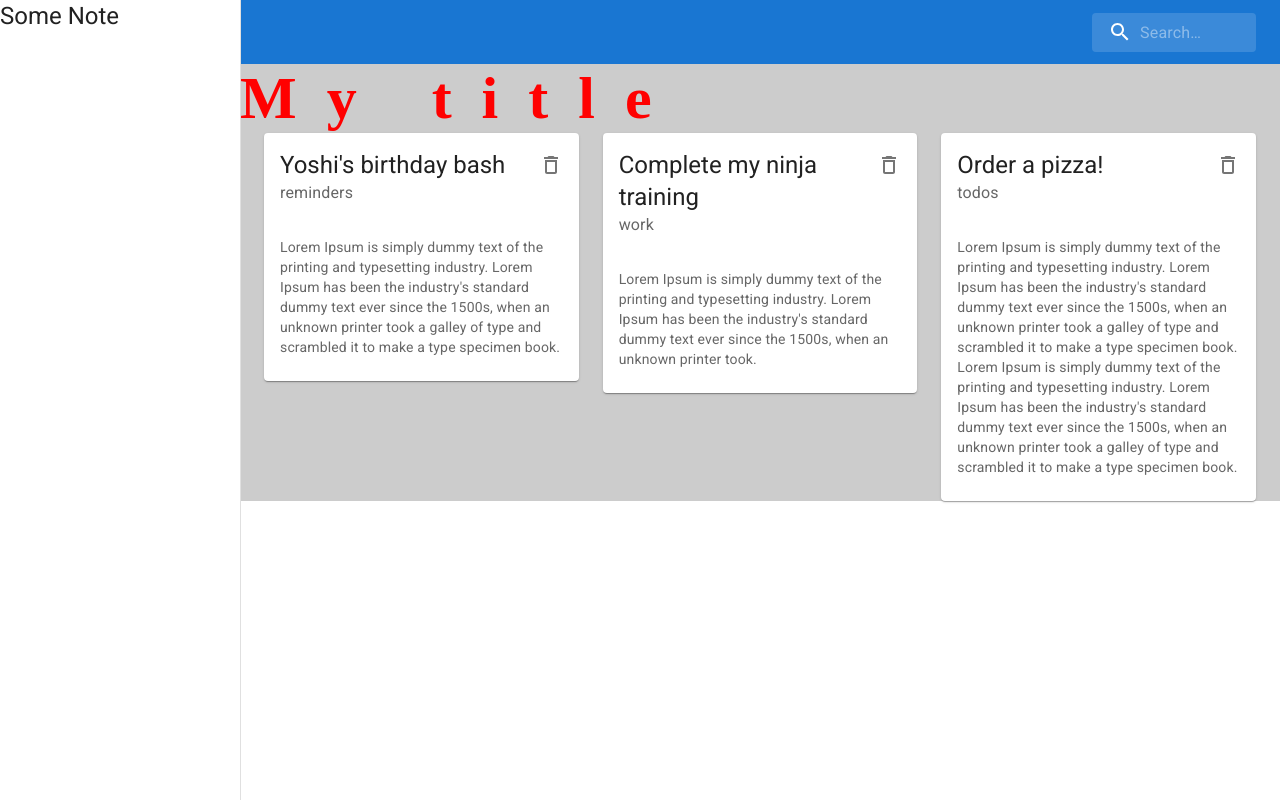
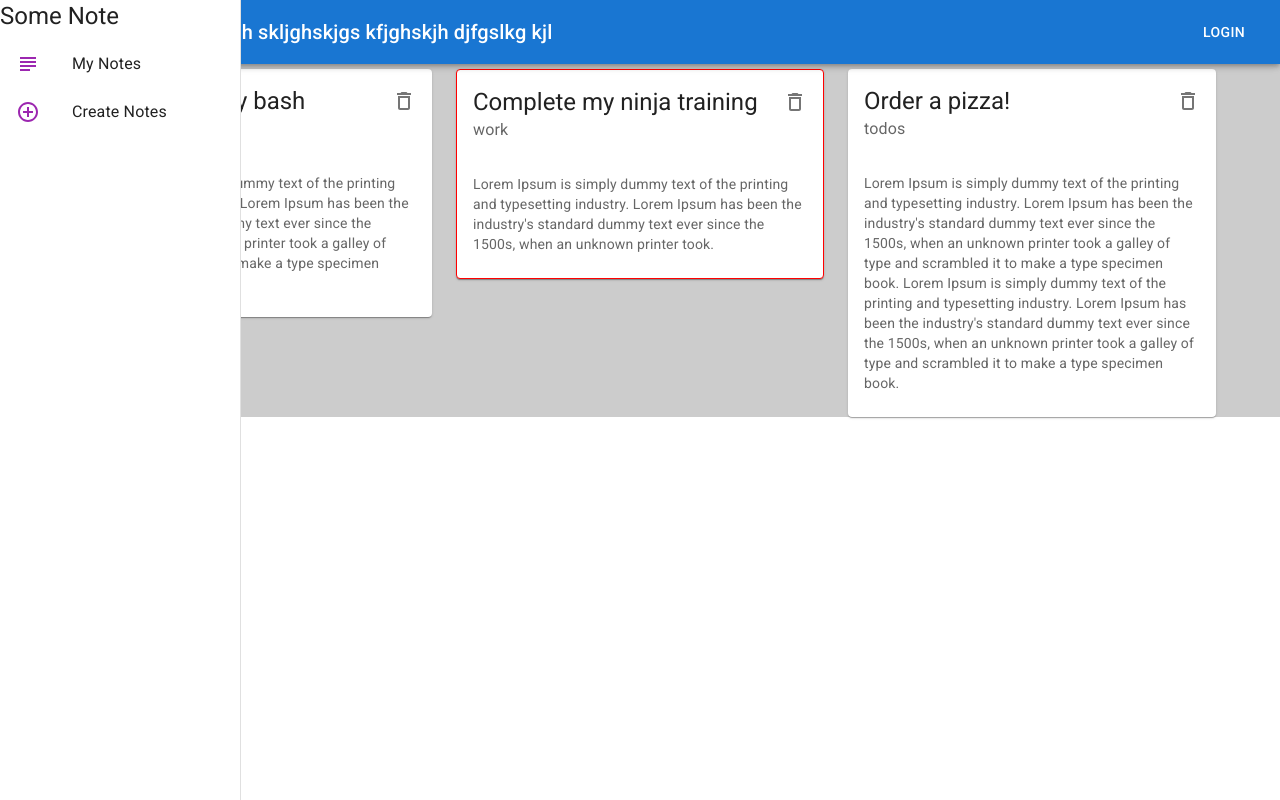
Before and after one commit to nestor-pineda/React-MUI-Cards, a React (Create React App) app: page / in a window 1280 px wide. Built offline with nearby package versions, Linux system fonts and the light colour scheme; data requests are answered from the project's data file; some icons are missing.

Commit message:
fixing the appbar

```diff
--- a/src/App.js
+++ b/src/App.js
@@ -13,7 +13,7 @@ function App() {
     <>
       <GlobalStyle />
       <ThemeProvider theme={theme}>
-        <NavBar />
+        {/* <NavBar /> */}
         <Router>
           <Layout>
             <Routes>
--- a/src/components/Layout/Layout.jsx
+++ b/src/components/Layout/Layout.jsx
@@ -1,12 +1,11 @@
 import { Pages } from "./style";
 import SideBar from "../SideBar/SideBar";
-// import Drawer from "@mui/material/Drawer";
-// import Typography from "@mui/material/Typography";
 import { makeStyles } from "@mui/styles";
+import NavBar from "../NavBar/NavBar";
 
 const useStyles = makeStyles({
   root: {
-    display: "flex",
+    display: "",
   },
 });
 
@@ -14,6 +13,7 @@ const Layout = ({ children }) => {
   const classes = useStyles();
   return (
     <div className={classes.root}>
+      <NavBar className={classes.appbar} />
       <SideBar />
       <Pages>{children}</Pages>
     </div>
--- a/src/components/NavBar/NavBar.jsx
+++ b/src/components/NavBar/NavBar.jsx
@@ -1,34 +1,28 @@
 import * as React from "react";
 import AppBar from "@mui/material/AppBar";
-import Box from "@mui/material/Box";
+
 import Toolbar from "@mui/material/Toolbar";
-import IconButton from "@mui/material/IconButton";
 import Typography from "@mui/material/Typography";
-import MenuIcon from "@mui/icons-material/Menu";
-import SearchIcon from "@mui/icons-material/Search";
-import { Search, SearchIconWrapper, StyledInputBase } from "./style.jsx";
+import Button from "@mui/material/Button";
 
-const SearchAppBar = () => {
+import { makeStyles } from "@mui/styles";
+
+const useStyles = makeStyles({
+  navbar: {
+    marginLeft: "240",
+  },
+});
+
+export default function NavBar() {
+  const classes = useStyles();
   return (
-    <Box sx={{ flexGrow: 1 }}>
-      <AppBar position="static">
-        <Toolbar>
-          <IconButton size="large" edge="start" color="inherit" aria-label="open drawer" sx={{ mr: 2 }}>
-            <MenuIcon />
-          </IconButton>
-          <Typography variant="h6" noWrap component="div" sx={{ flexGrow: 1, display: { xs: "none", sm: "block" } }}>
-            MUI
-          </Typography>
-          <Search>
-            <SearchIconWrapper>
-              <SearchIcon />
-            </SearchIconWrapper>
-            <StyledInputBase placeholder="Search…" inputProps={{ "aria-label": "search" }} />
-          </Search>
-        </Toolbar>
-      </AppBar>
-    </Box>
+    <AppBar className={classes.navbar}>
+      <Toolbar>
+        <Typography variant="h6" component="div" sx={{ flexGrow: 1 }}>
+          News lskdjfla shlkjs kljgh skljghskjgs kfjghskjh djfgslkg kjl
+        </Typography>
+        <Button color="inherit">Login</Button>
+      </Toolbar>
+    </AppBar>
   );
-};
-
-export default SearchAppBar;
+}
--- a/src/components/NoteCard.jsx
+++ b/src/components/NoteCard.jsx
@@ -5,11 +5,24 @@ import CardContent from "@mui/material/CardContent";
 import IconButton from "@mui/material/IconButton";
 import Typography from "@mui/material/Typography";
 import DeleteOutlinedIcon from "@mui/icons-material/DeleteOutlined";
+import { makeStyles } from "@mui/styles";
+
+const useStyles = makeStyles({
+  test: {
+    border: (note) => {
+      if (note.category == "work") {
+        return "1px solid red";
+      }
+    },
+  },
+});
 
 export default function NoteCard({ note, handleDelete }) {
+  const classes = useStyles(note);
+
   return (
     <div>
-      <Card elevation={1}>
+      <Card elevation={1} className={classes.test}>
         <CardHeader
           action={
             <IconButton onClick={() => handleDelete(note.id)}>
--- a/src/components/SideBar/SideBar.jsx
+++ b/src/components/SideBar/SideBar.jsx
@@ -1,24 +1,59 @@
 import Drawer from "@mui/material/Drawer";
 import Typography from "@mui/material/Typography";
 import { makeStyles } from "@mui/styles";
+import List from "@mui/material/List";
+import ListItem from "@mui/material/ListItem";
+import ListItemIcon from "@mui/material/ListItemIcon";
+import ListItemText from "@mui/material/ListItemText";
+import { AddCircleOutlineOutlined, SubjectOutlined } from "@mui/icons-material";
+import { useNavigate } from "react-router-dom";
+import { useLocation } from "react-router";
 
 const useStyles = makeStyles({
   myDrawer: {
     width: 240,
+    color: "#ff0000",
   },
   myDrawerPaper: {
     width: 240,
+  },
+  active: {
+    backgroundColor: "#f4fafa",
   },
 });
 
 const SideBar = () => {
   const classes = useStyles();
+  const navigate = useNavigate();
+  const location = useLocation();
+  //Dinamicaly puts a lcass into the link item where we are... To change the style of the active menu item.
+
+  const menuItems = [
+    {
+      text: "My Notes",
+      icon: <SubjectOutlined color="secondary" />,
+      path: "/",
+    },
+    {
+      text: "Create Notes",
+      icon: <AddCircleOutlineOutlined color="secondary" />,
+      path: "/create",
+    },
+  ];
 
   return (
     <Drawer className={classes.myDrawer} variant="permanent" anchor="left" classes={{ paper: classes.myDrawerPaper }}>
       <div>
         <Typography variant="h5">Some Note</Typography>
       </div>
+      <List>
+        {menuItems.map((item) => (
+          <ListItem key={item.text} button onClick={() => navigate(item.path)} className={location.pathname == item.path ? classes.active : null}>
+            <ListItemIcon>{item.icon}</ListItemIcon>
+            <ListItemText>{item.text}</ListItemText>
+          </ListItem>
+        ))}
+      </List>
     </Drawer>
   );
 };
--- a/src/components/SideBar/style.jsx
+++ /dev/null
@@ -1,5 +0,0 @@
-import { styled } from "@mui/material/styles";
-
-export const CustomDrawer = styled.Drawer`
-  width: 240px;
-`;
```
